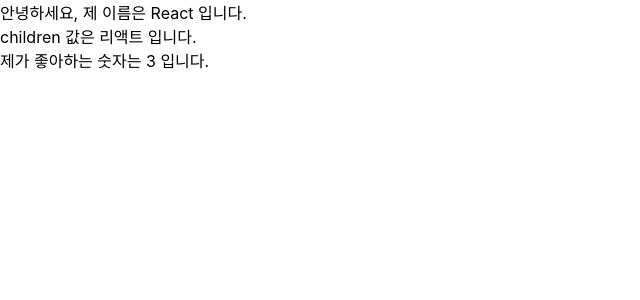
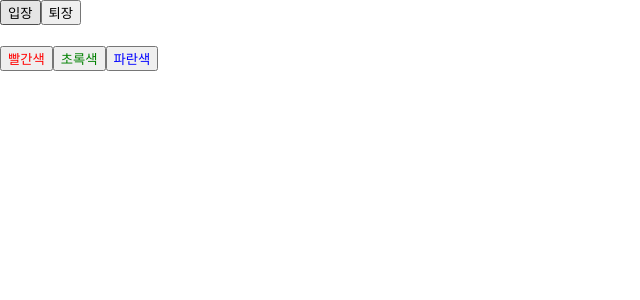
Before and after one commit to jsgkim/react-study, a React (Create React App) app: page / in a window 1280 px wide. Shown: the top 300 px of the page, without its empty margins (0-640 px from the left). Built offline with nearby package versions, Linux system fonts and the light colour scheme.

Commit message:
state 개념 실습

```diff
--- a/src/App.js
+++ b/src/App.js
@@ -1,12 +1,8 @@
 import "./App.css";
-import MyComponent from "./MyComponent";
+import Say from "./Say";
 
 const App = () => {
-  return (
-    <MyComponent name="React" favoriteNumber={3}>
-      리액트
-    </MyComponent>
-  );
+  return <Say></Say>;
 };
 
 export default App;
--- /dev/null
+++ b/src/Say.js
@@ -0,0 +1,28 @@
+import { useState } from "react";
+
+const Say = () => {
+  const [message, setMessage] = useState("");
+  const onClickEnter = () => setMessage("안녕하세요!");
+  const onClickLeave = () => setMessage("안녕히 가세요!");
+
+  const [color, setColor] = useState("black");
+
+  return (
+    <div>
+      <button onClick={onClickEnter}>입장</button>
+      <button onClick={onClickLeave}>퇴장</button>
+      <h1 style={{ color }}>{message}</h1>
+      <button style={{ color: "red" }} onClick={() => setColor("red")}>
+        빨간색
+      </button>
+      <button style={{ color: "green" }} onClick={() => setColor("green")}>
+        초록색
+      </button>
+      <button style={{ color: "blue" }} onClick={() => setColor("blue")}>
+        파란색
+      </button>
+    </div>
+  );
+};
+
+export default Say;
```
Also changed, not shown: src/Counter.js (added, +34 -0 lines).
